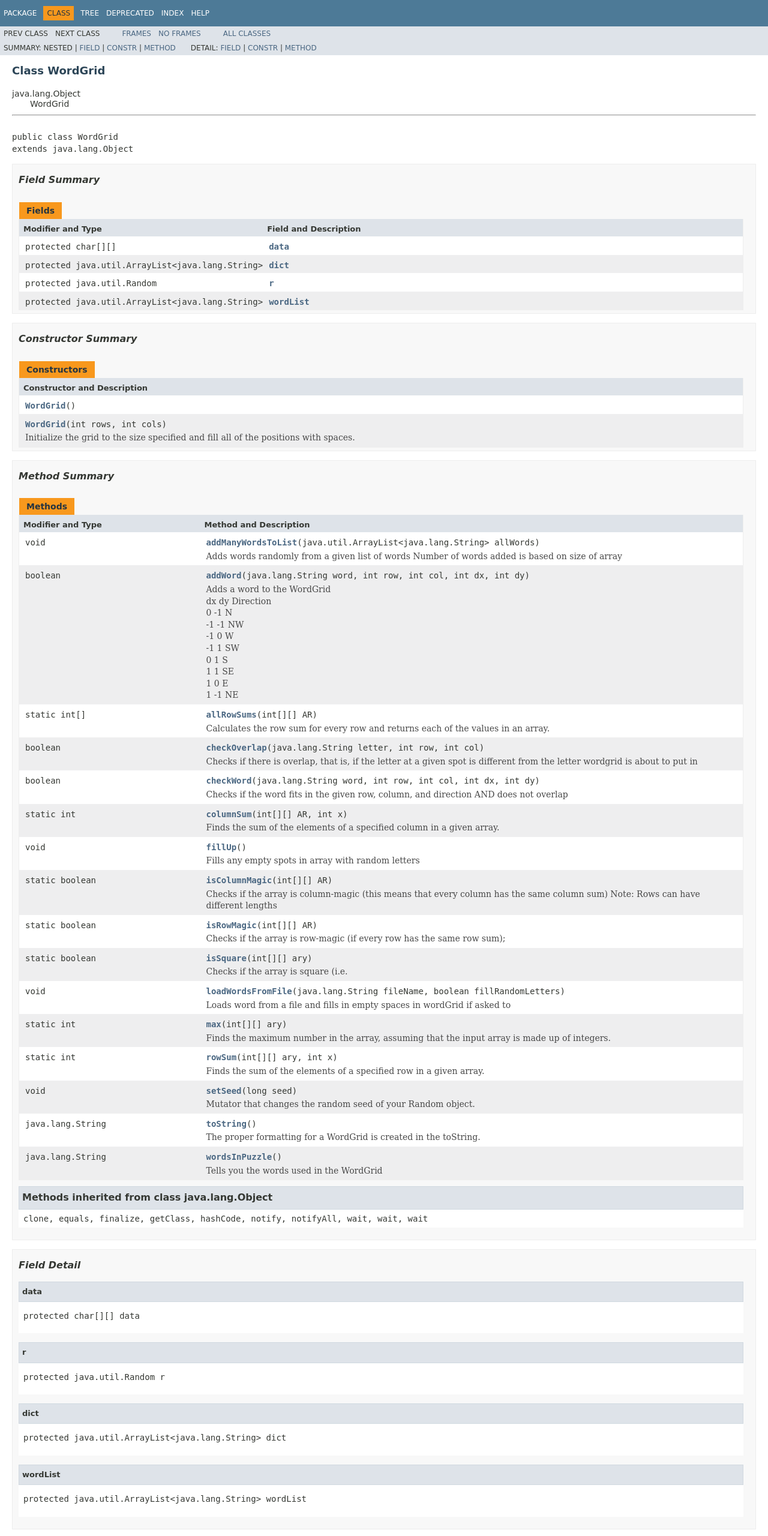
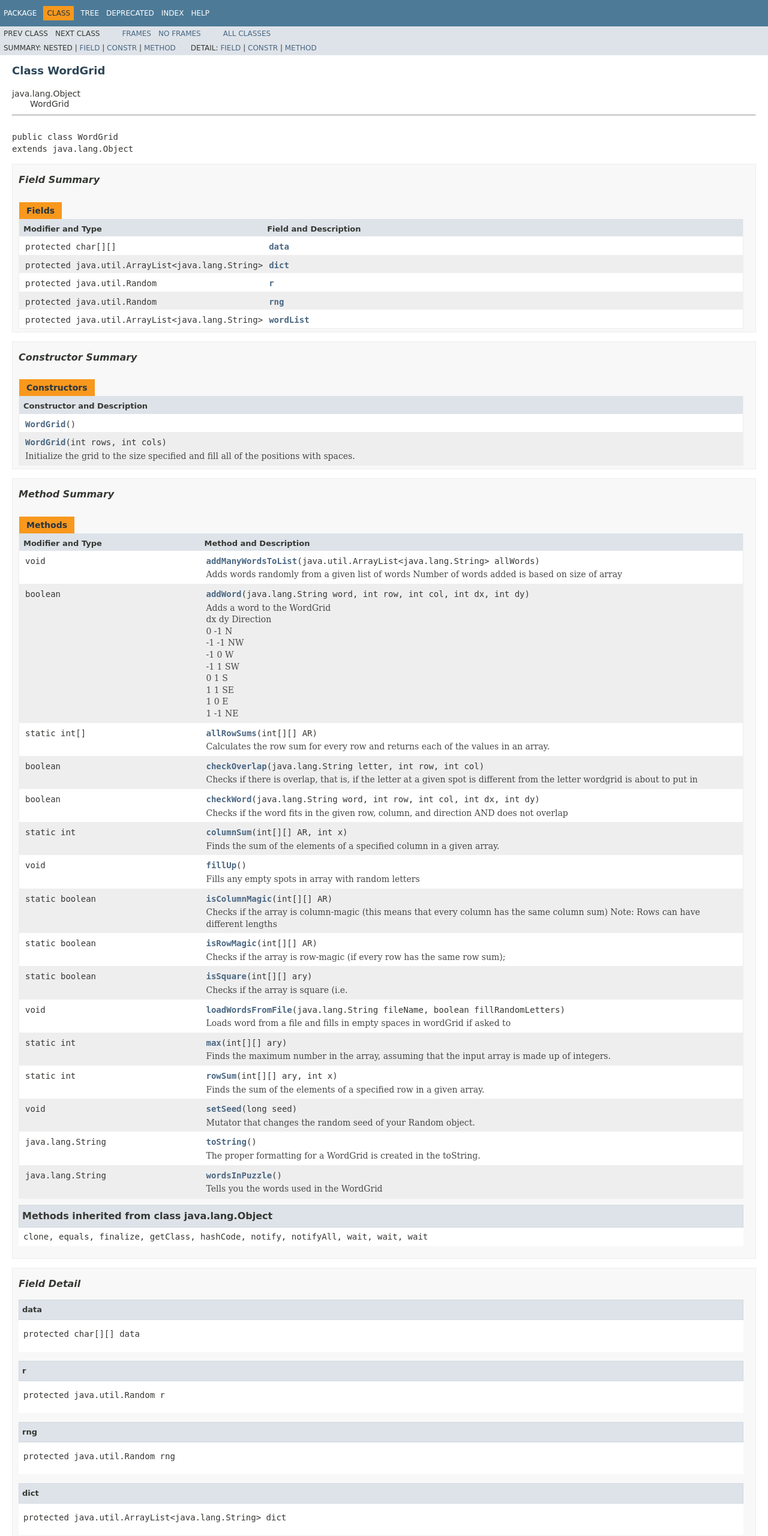
Before and after one commit to tiffanym/APCSHW-P6, a plain HTML site: page 03WordSearch/docs/WordGrid.html in a window 1280 px wide. Shown: the top 2560 px of the page at 60% size. Drawn offline with Linux system fonts and the light colour scheme; a web font is replaced by a local one.

Commit message:
updated javadocs

```diff
--- a/03WordSearch/docs/WordGrid.html
+++ b/03WordSearch/docs/WordGrid.html
@@ -2,9 +2,9 @@
 <!-- NewPage -->
 <html lang="en">
 <head>
-<!-- Generated by javadoc (version 1.7.0_72) on Sun Nov 30 16:03:05 EST 2014 -->
+<!-- Generated by javadoc (version 1.7.0_72) on Tue Dec 02 22:58:37 EST 2014 -->
 <title>WordGrid</title>
-<meta name="date" content="2014-11-30">
+<meta name="date" content="2014-12-02">
 <link rel="stylesheet" type="text/css" href="stylesheet.css" title="Style">
 </head>
 <body>
@@ -126,6 +126,10 @@ extends java.lang.Object</pre>
 <td class="colLast"><code><strong><a href="WordGrid.html#r">r</a></strong></code>&nbsp;</td>
 </tr>
 <tr class="rowColor">
+<td class="colFirst"><code>protected java.util.Random</code></td>
+<td class="colLast"><code><strong><a href="WordGrid.html#rng">rng</a></strong></code>&nbsp;</td>
+</tr>
+<tr class="altColor">
 <td class="colFirst"><code>protected java.util.ArrayList&lt;java.lang.String&gt;</code></td>
 <td class="colLast"><code><strong><a href="WordGrid.html#wordList">wordList</a></strong></code>&nbsp;</td>
 </tr>
@@ -328,6 +332,15 @@ made up of integers.</div>
 <li class="blockList">
 <h4>r</h4>
 <pre>protected&nbsp;java.util.Random r</pre>
+</li>
+</ul>
+<a name="rng">
+<!--   -->
+</a>
+<ul class="blockList">
+<li class="blockList">
+<h4>rng</h4>
+<pre>protected&nbsp;java.util.Random rng</pre>
 </li>
 </ul>
 <a name="dict">
```
Also changed, not shown: 03WordSearch/docs/allclasses-frame.html (+2 -2 lines), 03WordSearch/docs/allclasses-noframe.html (+2 -2 lines), 03WordSearch/docs/constant-values.html (+2 -2 lines), 03WordSearch/docs/deprecated-list.html (+2 -2 lines), 03WordSearch/docs/help-doc.html (+2 -2 lines), 03WordSearch/docs/index-all.html (+4 -2 lines), 03WordSearch/docs/index.html (+1 -1 lines), 03WordSearch/docs/overview-tree.html (+2 -2 lines), 03WordSearch/docs/package-frame.html (+2 -2 lines), 03WordSearch/docs/package-summary.html (+2 -2 lines), 03WordSearch/docs/package-tree.html (+2 -2 lines).
